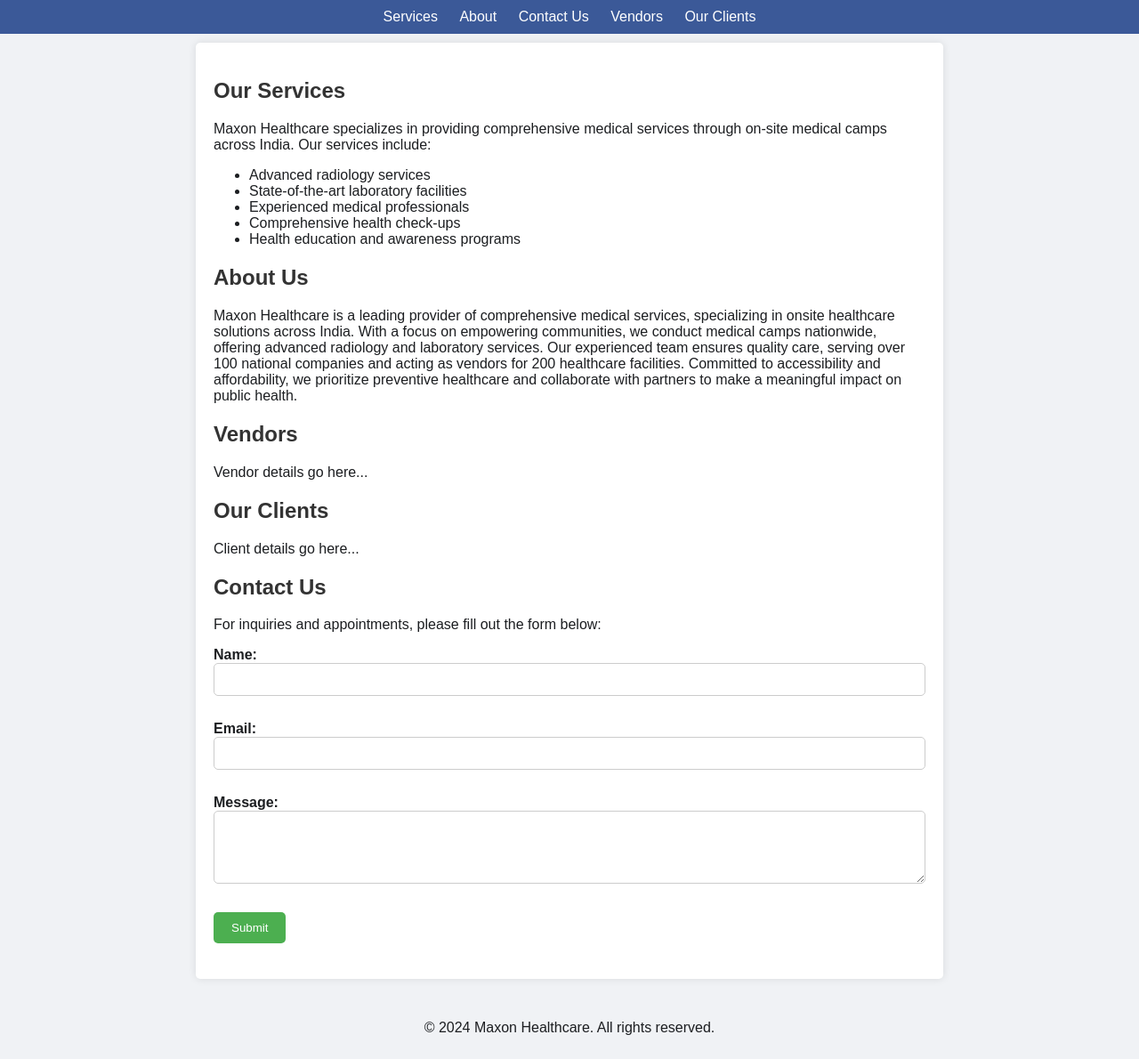
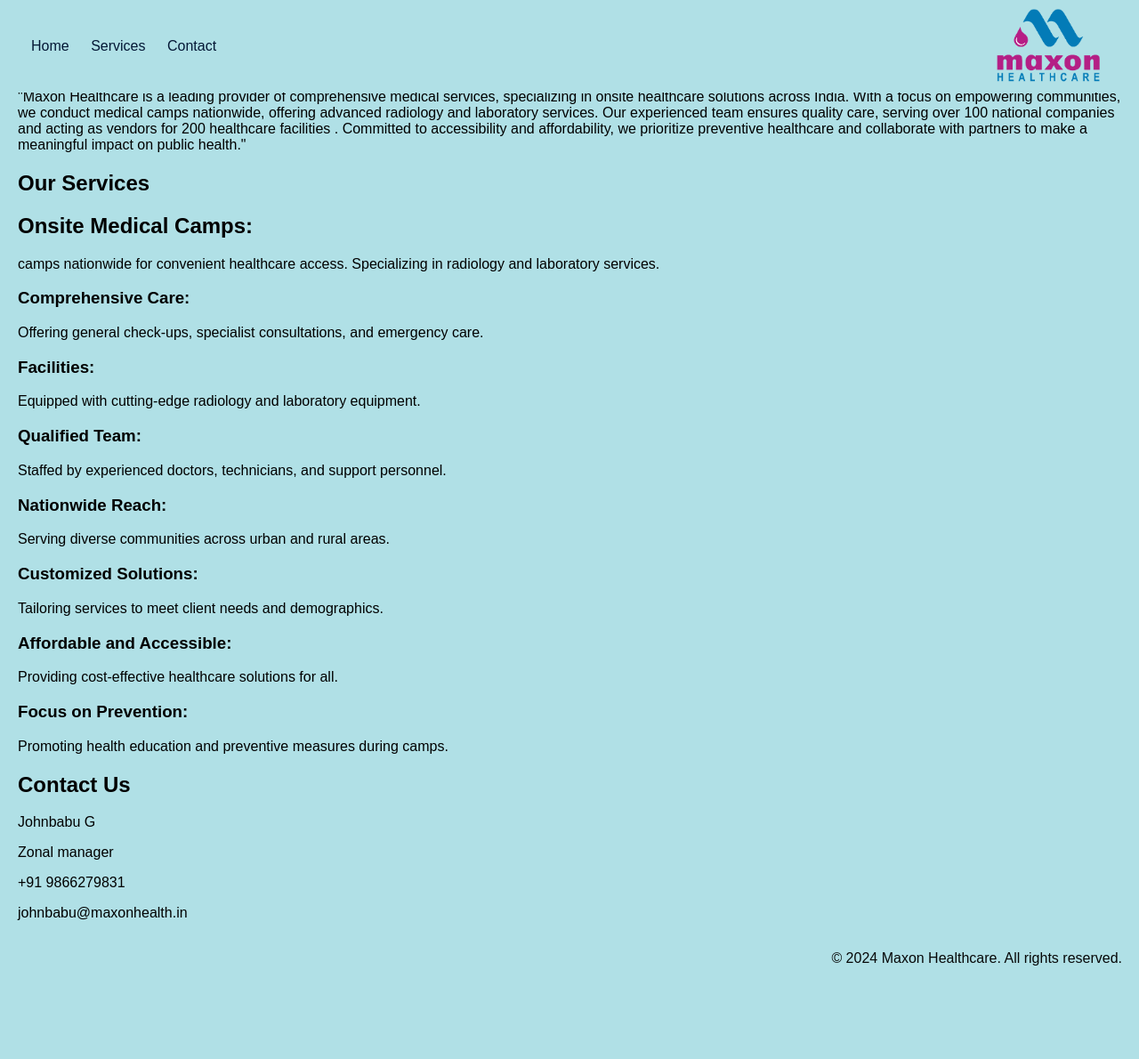
Before and after one commit to UniqueKuts/max, a plain HTML site: page index.html in a window 1280 px wide. Shown: the whole page at 89% size. After the commit the page ends 1123 px from the top, so only its background shows below. Drawn offline with Linux system fonts and the light colour scheme.

Commit message:
Update index.html

```diff
--- a/index.html
+++ b/index.html
@@ -5,175 +5,112 @@
     <meta name="viewport" content="width=device-width, initial-scale=1.0">
     <title>Maxon Healthcare</title>
     <style>
+        /* Basic CSS for navbar */
         body {
             font-family: Arial, sans-serif;
-            margin: 0;
-            padding: 0;
-            background-color: #f0f2f5;
-            color: #1c1e21;
+            margin: 10px;
+            padding: 10px;
+            background-color:powderblue;
         }
-        header {
-            background-color: #3b5998;
-            padding: 10px;
-            text-align: center;
-            color: #fff;
+        nav {
+            background-color: powderblue;
+            overflow: hidden;
+            display: flex;
+            justify-content: space-between; /* Align items to the left and right */
+            align-items: center; /* Center items vertically */
+            padding: 5px; /* Add some padding to prevent logo from touching edges */
+            position: fixed; /* Fix the navbar position */
+            top: 0; /* Position it at the top of the viewport */
+            width: 95%; /* Make it full width */
+            z-index: 1000; /* Ensure it appears above other content */
         }
-        header nav ul {
-            list-style: none;
-            padding: 0;
-            margin: 0;
+        nav a {
+            color: rgb(4, 24, 54);
+            text-decoration: none;
+            padding: 5px 10px;
         }
-        header nav ul li {
-            display: inline;
-            margin: 0 10px;
+        nav a:hover {
+            background-color: #4285a171;
+            color: rgb(0, 0, 0);
         }
-        header nav ul li a {
-            color: #fff;
-            text-decoration: none;
-        }
-        main {
-            max-width: 800px;
-            margin: 10px auto;
-            padding: 20px;
-            background-color: #fff;
-            border-radius: 5px;
-            box-shadow: 0 0 10px rgba(0, 0, 0, 0.1);
-        }
-        section {
-            margin-bottom: 20px;
-        }
-        h2 {
-            color: #333;
-        }
-        label {
-            font-weight: bold;
-        }
-        textarea,
-        input[type="text"],
-        input[type="email"] {
-            width: 100%;
-            padding: 10px;
-            margin-bottom: 10px;
-            border: 1px solid #ccc;
-            border-radius: 5px;
-            box-sizing: border-box;
-        }
-        button {
-            padding: 10px 20px;
-            background-color: #4CAF50;
-            color: #fff;
-            border: none;
-            border-radius: 5px;
-            cursor: pointer;
-        }
-        button:hover {
-            background-color: #45a049;
+        img {
+            height: 90px;  /* Adjust the height of the logo */
+            align-items: right;
         }
         footer {
-            text-align: center;
-            margin-top: 20px;
-            padding: 10px 0;
-            background-color: #f0f2f5;
-        }
-
-        /* Responsive CSS */
-        @media screen and (max-width: 768px) {
-            header {
-                padding: 10px;
-            }
-            header nav ul li {
-                display: block;
-                margin: 10px 0;
-            }
-            main {
-                margin: 10px;
-                padding: 10px;
-            }
+            background-color: powderblue;
+            color: rgba(0, 0, 0, 0.966);
+            text-align: right;
+            padding: 1px;
+            position: bottom;
+            bottom: 50;
+            width: 100%;
         }
     </style>
 </head>
 <body>
+    <nav>
+        <div>
+            <a href="#home">Home</a>
+            <a href="#services">Services</a>
+            <a href="#contact">Contact</a>
+        </div>
+        <div>
+            <img src="MAXON LOGO.png" alt="Maxon Healthcare Logo">
+        </div>
+    </nav>
 
-<header>
-    <nav>
-        <ul>
-            <li><a href="#services">Services</a></li>
-            <li><a href="#about">About</a></li>
-            <li><a href="#contact">Contact Us</a></li>
-            <li><a href="#" id="showVendors">Vendors</a></li>
-            <li><a href="#" id="showClients">Our Clients</a></li>
-        </ul>
-    </nav>
-</header>
+    <!-- Your content goes here -->
+    <div id="home">
+        <h1>Welcome to Maxon Healthcare</h1>
+        <P>
+            "Maxon Healthcare is a leading provider of comprehensive medical services, specializing in onsite healthcare solutions across India. With a focus on empowering communities,
+             we conduct medical camps nationwide,
+             offering advanced radiology and laboratory services.
+             Our experienced team ensures quality care, serving over 100 national companies and acting as vendors for 200 healthcare facilities
+             . Committed to accessibility and affordability, we prioritize preventive healthcare and collaborate with partners to make a meaningful impact on public health."</P>
 
-<main>
-    <section id="services">
+
+        <!-- Home content goes here -->
+    </div>
+
+    <div id="services">
         <h2>Our Services</h2>
-        <p>Maxon Healthcare specializes in providing comprehensive medical services through on-site medical camps across India. Our services include:</p>
-        <ul>
-            <li>Advanced radiology services</li>
-            <li>State-of-the-art laboratory facilities</li>
-            <li>Experienced medical professionals</li>
-            <li>Comprehensive health check-ups</li>
-            <li>Health education and awareness programs</li>
-        </ul>
-    </section>
+        <h2> Onsite Medical Camps:</h2>
+            <p> camps nationwide for convenient healthcare access.
+            Specializing in radiology and laboratory services.</p>
+        <h3> Comprehensive Care:</h3>
+            <p>Offering general check-ups, specialist consultations, and emergency care.</p>
 
-    <section id="about">
-        <h2>About Us</h2>
-        <p>Maxon Healthcare is a leading provider of comprehensive medical services, specializing in onsite healthcare solutions across India. With a focus on empowering communities, we conduct medical camps nationwide, offering advanced radiology and laboratory services. Our experienced team ensures quality care, serving over 100 national companies and acting as vendors for 200 healthcare facilities. Committed to accessibility and affordability, we prioritize preventive healthcare and collaborate with partners to make a meaningful impact on public health.</p>
-    </section>
+        <h3> Facilities:</h3>
+            <p>Equipped with cutting-edge radiology and laboratory equipment.</p>
+        <h3>Qualified Team:</h3>
+            <p>Staffed by experienced doctors, technicians, and support personnel.</p>
+        <h3>Nationwide Reach:</h3>
+            <p>Serving diverse communities across urban and rural areas.</p>
+        <h3>Customized Solutions:</h3>
+            <p>Tailoring services to meet client needs and demographics.</p>
+        <h3>Affordable and Accessible:</h3>
+            <p>Providing cost-effective healthcare solutions for all.</p>
+        <h3>Focus on Prevention:</h3>
+            <p>Promoting health education and preventive measures during camps.</p>
 
-    <section id="vendors">
-        <h2>Vendors</h2>
-        <p>Vendor details go here...</p>
-    </section>
+        <!-- Services content goes here -->
+    </div>
 
-    <section id="clients">
-        <h2>Our Clients</h2>
-        <p>Client details go here...</p>
-    </section>
+    <div id="contact">
+        <h2>Contact Us</h2>
+        <p>Johnbabu G</p>
+        <p>Zonal manager</p>
+        <p>+91 9866279831</p>
+        <p>johnbabu@maxonhealth.in</p>
 
-    <section id="contact">
-        <h2>Contact Us</h2>
-        <p>For inquiries and appointments, please fill out the form below:</p>
-        <form id="contactForm">
-            <label for="name">Name:</label>
-            <input type="text" id="name" name="name" required><br><br>
-            <label for="email">Email:</label>
-            <input type="email" id="email" name="email" required><br><br>
-            <label for="message">Message:</label><br>
-            <textarea id="message" name="message" rows="4" required></textarea><br><br>
-            <button type="submit">Submit</button>
-        </form>
-    </section>
-</main>
+        <!-- Contact content goes here -->
+    </div>
+    <footer>
+    <p>&copy; 2024 Maxon Healthcare. All rights reserved.</p>
+    </footer>
 
-<footer>
-    <p>&copy; 2024 Maxon Healthcare. All rights reserved.</p>
-</footer>
-
-<script>
-    document.getElementById("contactForm").addEventListener("submit", function(event) {
-        event.preventDefault();
-        var name = document.getElementById("name").value;
-        var email = document.getElementById("email").value;
-        var message = document.getElementById("message").value;
-        var whatsappMessage = "Name: " + name + "%0AEmail: " + email + "%0AMessage: " + message;
-        var whatsappURL = "https://api.whatsapp.com/send?phone=+918790289947&text=" + encodeURIComponent(whatsappMessage);
-        window.open(whatsappURL, '_blank');
-    });
-
-    document.getElementById("showVendors").addEventListener("click", function(event) {
-        event.preventDefault();
-        document.getElementById("vendors").classList.toggle("hidden");
-    });
-
-    document.getElementById("showClients").addEventListener("click", function(event) {
-        event.preventDefault();
-        document.getElementById("clients").classList.toggle("hidden");
-    });
-</script>
 
 </body>
 </html>
```
